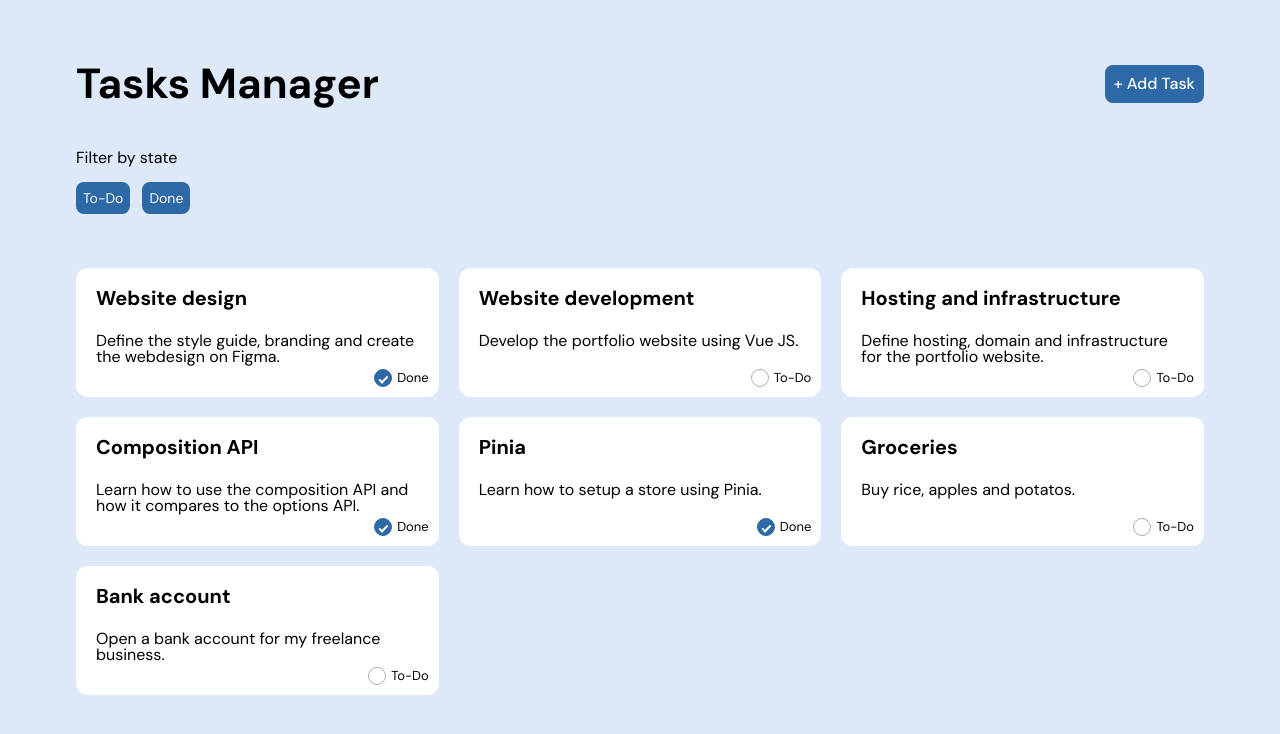
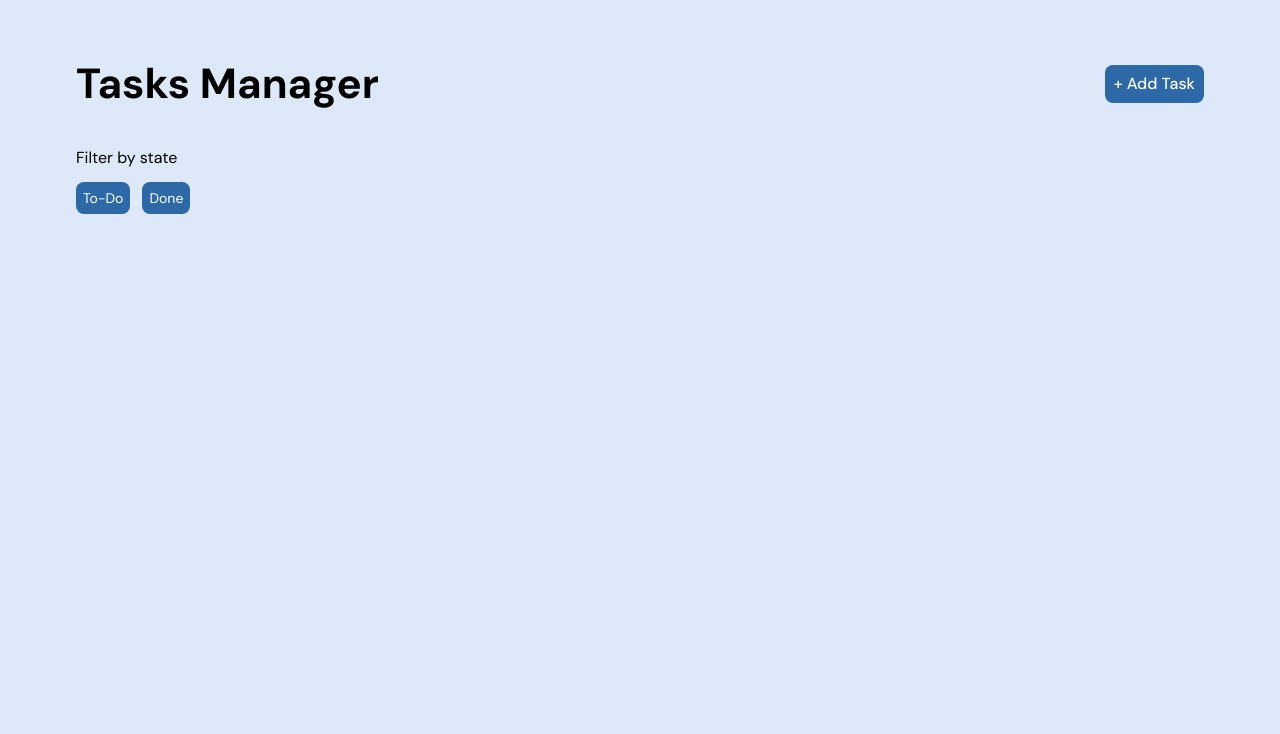
Before and after one commit to nzkks/vuejs-pinia-task-manager, a Vue app: page / in a window 1280 px wide. Shown: the top 734 px of the page. Built offline with nearby package versions, Linux system fonts and the light colour scheme.

Commit message:
remove sample tasks and fix setting the id when creating the task

```diff
--- a/src/stores/tasksStore.js
+++ b/src/stores/tasksStore.js
@@ -1,10 +1,8 @@
 import { defineStore } from 'pinia';
 import { computed, ref, watch } from 'vue';
 
-import TASKSDATA from '../tasks.js';
-
 export const useTasksStore = defineStore('tasks', () => {
-  const tasks = ref(TASKSDATA);
+  const tasks = ref([]);
   const filterBy = ref('');
 
   const isTaskNameError = ref(false);
@@ -43,7 +41,7 @@ export const useTasksStore = defineStore('tasks', () => {
 
   function addTask() {
     if (newTask.value.name && newTask.value.description) {
-      newTask.value.id = Math.max(...tasks.value.map(task => task.id)) + 1;
+      newTask.value.id = tasks.value.length ? Math.max(...tasks.value.map(task => task.id)) + 1 : 1;
       tasks.value.push({ ...newTask.value });
 
       newTask.value = {
--- a/src/tasks.js
+++ /dev/null
@@ -1,44 +0,0 @@
-export default [
-  {
-    id: 1,
-    name: 'Website design',
-    description: 'Define the style guide, branding and create the webdesign on Figma.',
-    completed: true,
-  },
-  {
-    id: 2,
-    name: 'Website development',
-    description: 'Develop the portfolio website using Vue JS.',
-    completed: false,
-  },
-  {
-    id: 3,
-    name: 'Hosting and infrastructure',
-    description: 'Define hosting, domain and infrastructure for the portfolio website.',
-    completed: false,
-  },
-  {
-    id: 4,
-    name: 'Composition API',
-    description: 'Learn how to use the composition API and how it compares to the options API.',
-    completed: true,
-  },
-  {
-    id: 5,
-    name: 'Pinia',
-    description: 'Learn how to setup a store using Pinia.',
-    completed: true,
-  },
-  {
-    id: 6,
-    name: 'Groceries',
-    description: 'Buy rice, apples and potatos.',
-    completed: false,
-  },
-  {
-    id: 7,
-    name: 'Bank account',
-    description: 'Open a bank account for my freelance business.',
-    completed: false,
-  },
-];
```
